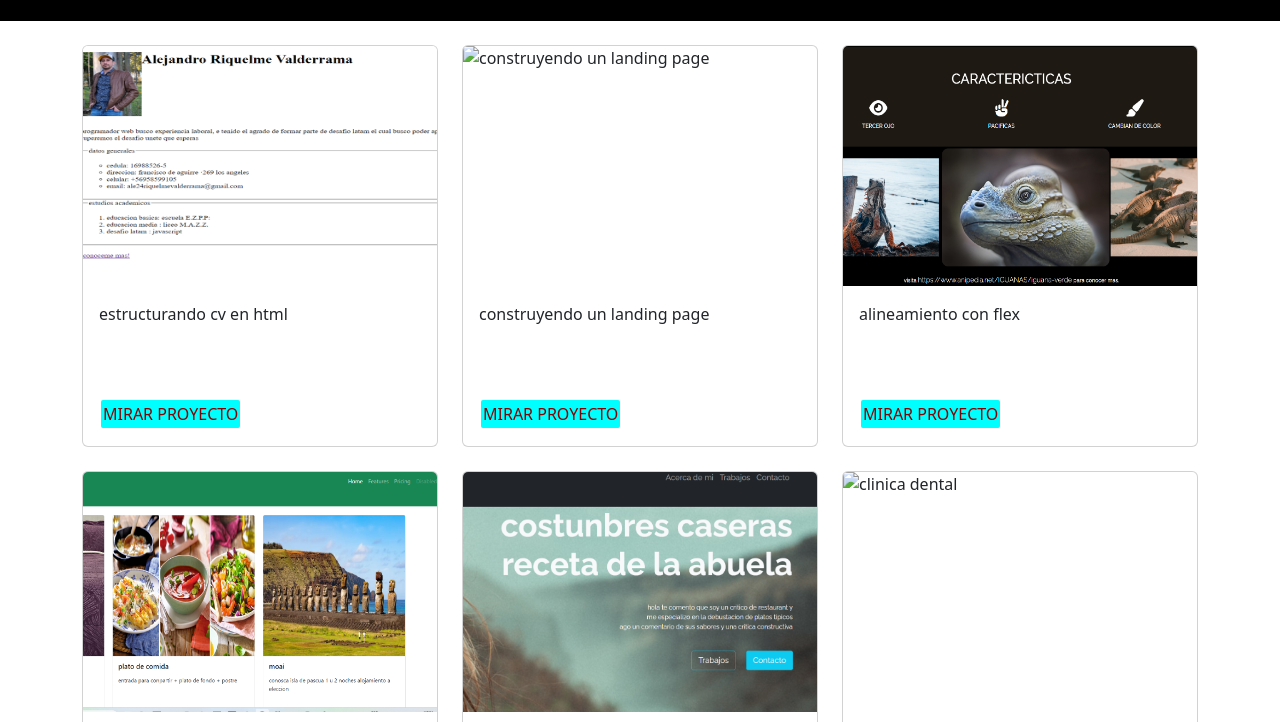
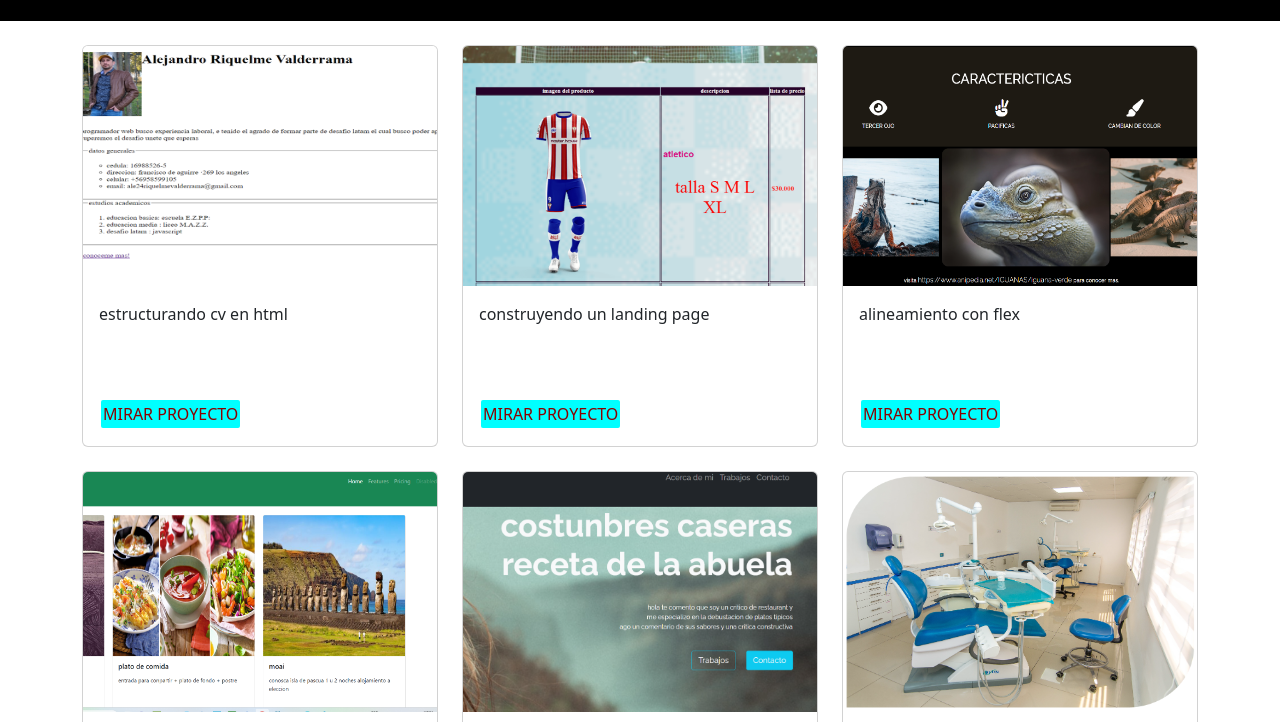
Before and after one commit to alejandroriquelme11111/portafolio-lejandro, a plain HTML site: page index.html in a window 1280 px wide. Shown: the part 618-1340 px from the top of the page. Drawn offline with nearby package versions, Linux system fonts and the light colour scheme; the site is published under a folder, as on GitHub Pages, so addresses that start at the root find nothing; a web font is replaced by a local one.

Commit message:
correccion de pag

```diff
--- a/index.html
+++ b/index.html
@@ -87,7 +87,7 @@
         </div>
         <div class="col-md-4 mt-4">
           <div class="card">
-            <img src="/assets/img/landing page.png" class="card-img-top cards-img" alt="construyendo un landing page">
+            <img src="assets/img/landing page.png" class="card-img-top cards-img" alt="construyendo un landing page">
             <div class="card-body">
 
              <p class="card-text description">construyendo un landing page</p>
@@ -143,7 +143,7 @@
         </div>
         <div class="col-md-4 mt-4">
           <div class="card">
-            <img src="/assets/img/clinica dental.png" class="card-img-top cards-img" alt="clinica dental">
+            <img src="assets/img/clinica dental.png" class="card-img-top cards-img" alt="clinica dental">
             <div class="card-body">
 
               <p class="card-text description">ofrecemos todo tipo de reparacion dental</p>
```
